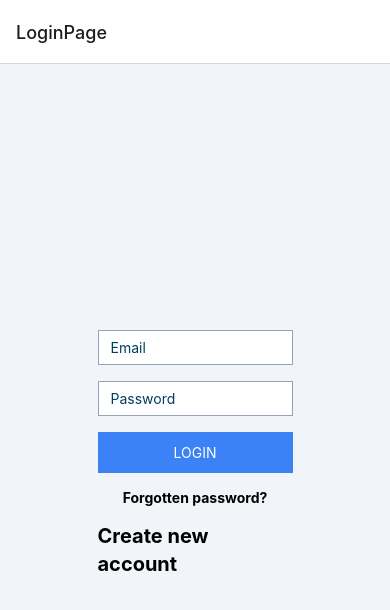
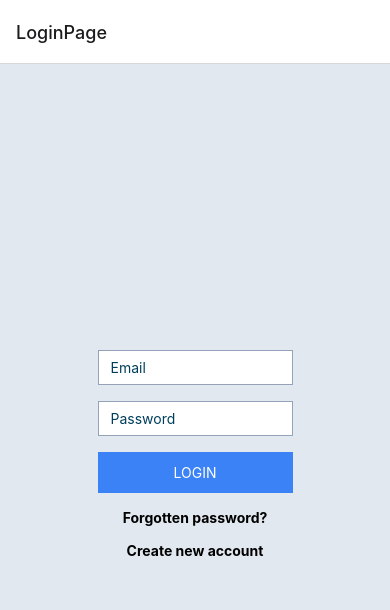
Before and after one commit to tasnimdevs/app-authentication, a React Native app: screen /CategoryPage in a window 390 px wide. Shown: the top 610 px of the page. Built offline with nearby package versions, Linux system fonts and the light colour scheme.

Commit message:
font size correction

```diff
--- a/component/CategoryPage.jsx
+++ b/component/CategoryPage.jsx
@@ -18,6 +18,8 @@ const CategoryPage = ({ route }) => {
   const { updateTotalBalance } = useAppContext();
   const [totalExpense, setTotalExpense] = useState(0);
   const [totalIncome, setTotalIncome] = useState(0);
+
+  console.log(route);
 
   const totalBalance = totalIncome - totalExpense;
 
--- a/layout/LoginPage.jsx
+++ b/layout/LoginPage.jsx
@@ -14,7 +14,7 @@ const LoginPage = ({ navigation, handleLogin }) => {
 
 
     return (
-        <View className="flex-1 items-center justify-center bg-slate-100">
+        <View className="flex-1 items-center justify-center bg-slate-200">
             <View className="space-y-4  w-1/2 items-center">
                 <View className="w-full ">
                     <TextInput
@@ -52,7 +52,7 @@ const LoginPage = ({ navigation, handleLogin }) => {
 
                     onPress={() => navigation.navigate('SignupPage')}
                 >
-                    <Text className="font-bold text-xl ">Create new account</Text>
+                    <Text className="font-bold text-l ">Create new account</Text>
                 </TouchableOpacity>
             </View>
 
--- a/package.json
+++ b/package.json
@@ -25,7 +25,7 @@
     "nativewind": "^2.0.11",
     "react": "18.2.0",
     "react-dom": "18.2.0",
-    "react-native": "^0.72.4",
+    "react-native": "0.72.5",
     "react-native-gesture-handler": "^2.12.1",
     "react-native-get-random-values": "^1.9.0",
     "react-native-reanimated": "~3.3.0",
```
Also changed, not shown: 1 other file (tests, documents, lock files or other folders).
